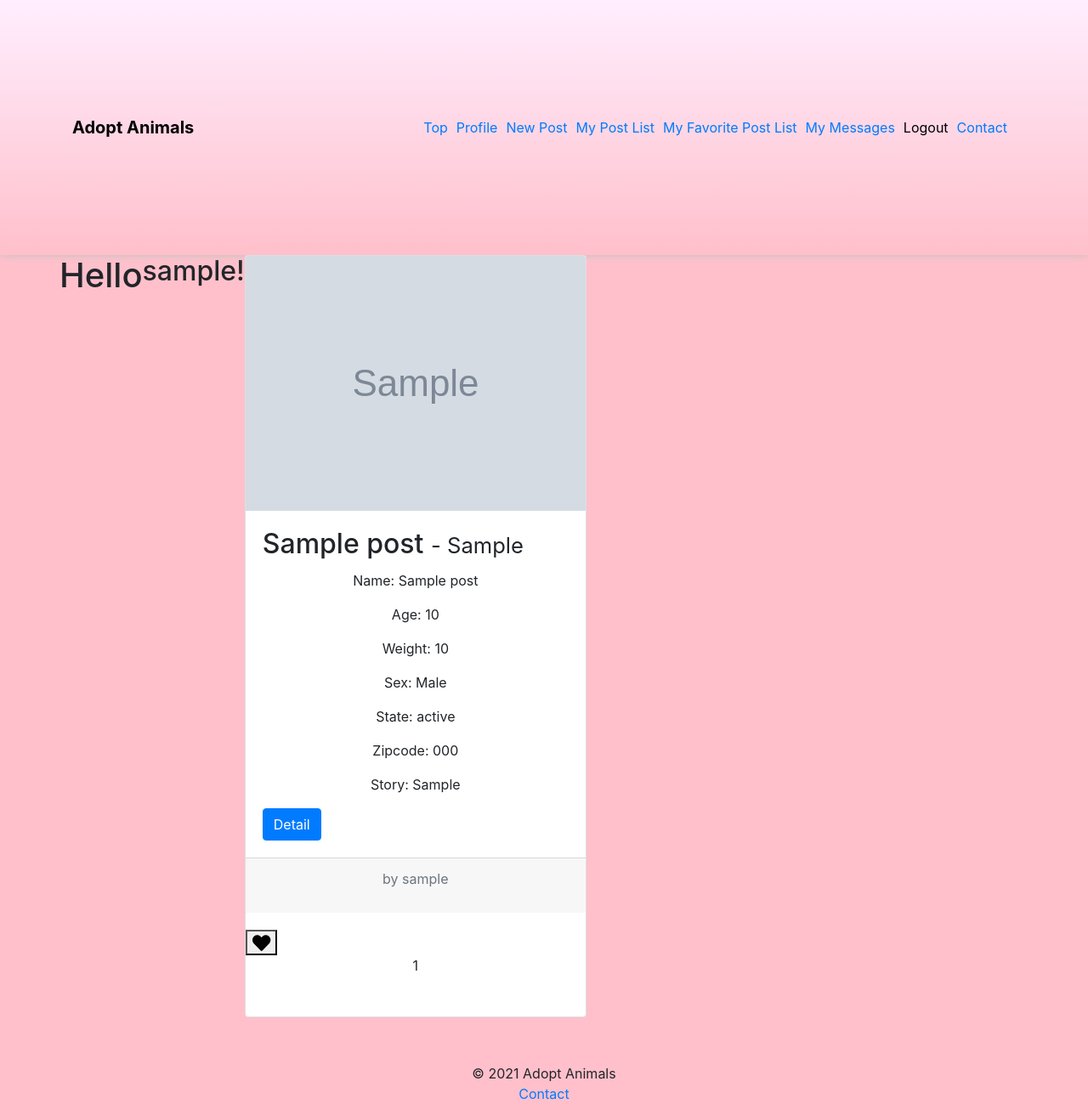
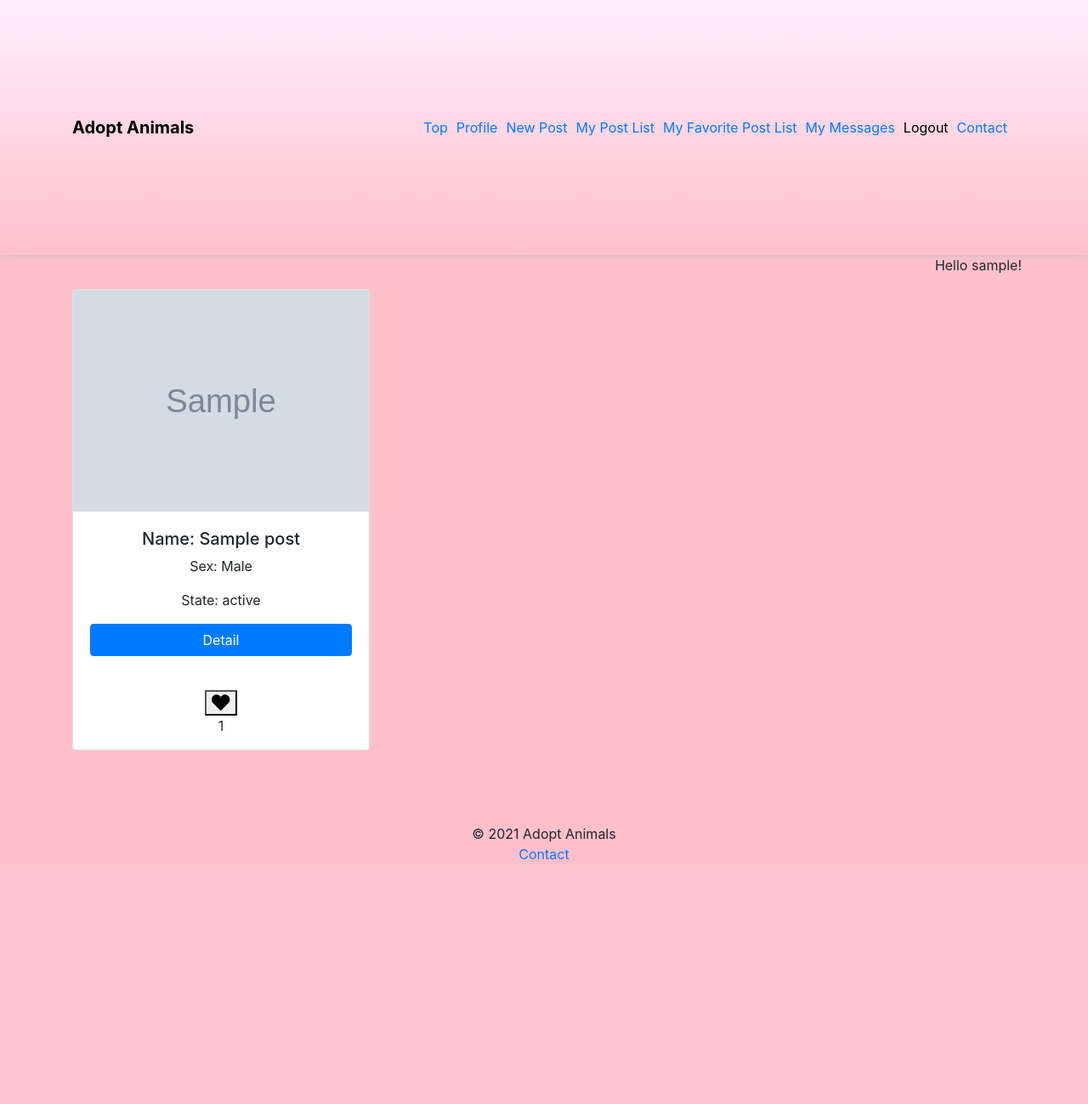
Before and after one commit to toma1031/adoptanimals, a Django app: page /my_post_list/ in a window 1280 px wide. Shown: the whole page at 85% size. After the commit the page ends 1012 px from the top, so only its background shows below. Run offline with Django 3.2, Linux system fonts and the light colour scheme; a user stored in the database is signed in; tables that the repository leaves empty hold one stand-in row (values such as "Sample post"); grey boxes marked "Sample" are stand-in pictures; some libraries are stand-ins or nearby versions.

Commit message:
design my_fav_post.html and my_post_list.html

```diff
--- a/adopt_animals/templates/adopt_animals/pets/my_post_list.html
+++ b/adopt_animals/templates/adopt_animals/pets/my_post_list.html
@@ -5,20 +5,20 @@
 {% endblock %}
 {% block main %}
 {% if user.is_authenticated %}
-<h1>Hello</h1>
-<h2 class="">{{ user.get_username }}!</h2>
+<p class="hello w-100 text-right ml-2 mr-2">Hello {{ user.get_username }}!</p>
 {% endif %}
 {% if not post_list %}
-<p>No post yet.</p>
+<p class="w-100 text-center ml-2 mr-2">No post yet.</p>
 {% else %}
 {% for post in post_list %}
+<div class="col-md-4">
   <div class="card mb-4">
     <img src="{{ post.photo.url }}" alt="" class="card-img-top index-img" width="300">
     <div class="card-body">
-        <h2 class="card-title">{{ post.title }} <span class="small"> - {{ post.category }}</span></h2>
-        <p class="card-text">Name: {{ post.name }}</p>
-        <p class="card-text">Age: {{ post.age }}</p>
-        <p class="card-text">Weight: {{ post.weight }}</p>
+      <!-- <h2 class="card-title">{{ post.title }} <span class="small"> - {{ post.category }}</span></h2> -->
+      <h5 class="card-text w-100 text-center">Name: {{ post.name }}</h5>
+      <!-- <p class="card-text">Age: {{ post.age }}</p>
+      <p class="card-text">Weight: {{ post.weight }}</p> -->
       <p class="card-text">Sex:
         {% if post.sex == 1 %}
         Male
@@ -27,15 +27,16 @@
         {% endif %}
       </p>
       <p class="card-text">State: {{ post.user.state }}</p>
-        <p class="card-text">Zipcode: {{ post.user.zipcode }}</p>
-        <p class="card-text">Story: {{ post.story|truncatechars:100 }}</p>
-        <a class="btn btn-primary" href="{% url 'adopt_animals:post_detail' post.id %}" >Detail</a>
+      <!-- <p class="card-text">Zipcode: {{ post.user.zipcode }}</p>
+      <p class="card-text">Story: {{ post.story|truncatechars:100 }}</p> -->
+      <a class="btn btn-primary w-100 text-center" href="{% url 'adopt_animals:post_detail' post.id %}" >Detail</a>
     </div>
-      <div class="card-footer text-muted">
-       <p>by {{ post.user}}</p>
+    <!-- いいねボタン -->
+    <div class="like-outer w-100 text-center">
+      {% include 'adopt_animals/pets/like.html' %}
     </div>
-      <div class="like-outer">
-        {% include 'adopt_animals/pets/like.html' %}
+    <!-- いいねボタンここまで -->
+  </div>
 </div>
 {% endfor %}
 {% endif %}
--- a/templates/index.html
+++ b/templates/index.html
@@ -33,7 +33,7 @@
 <!-- 検索機能ここまで -->
 <!-- 投稿 -->
 {% for post in post_list %}
-<div class="col-md-3">
+<div class="col-md-4">
   <div class="card mb-4">
     <img src="{{ post.photo.url }}" alt="" class="card-img-top index-img" width="300">
     <div class="card-body">
```
Also changed, not shown: adopt_animals/templates/adopt_animals/pets/my_fav_post_list.html (+15 -14 lines). Lines whose indentation alone changed are shown as unchanged.
